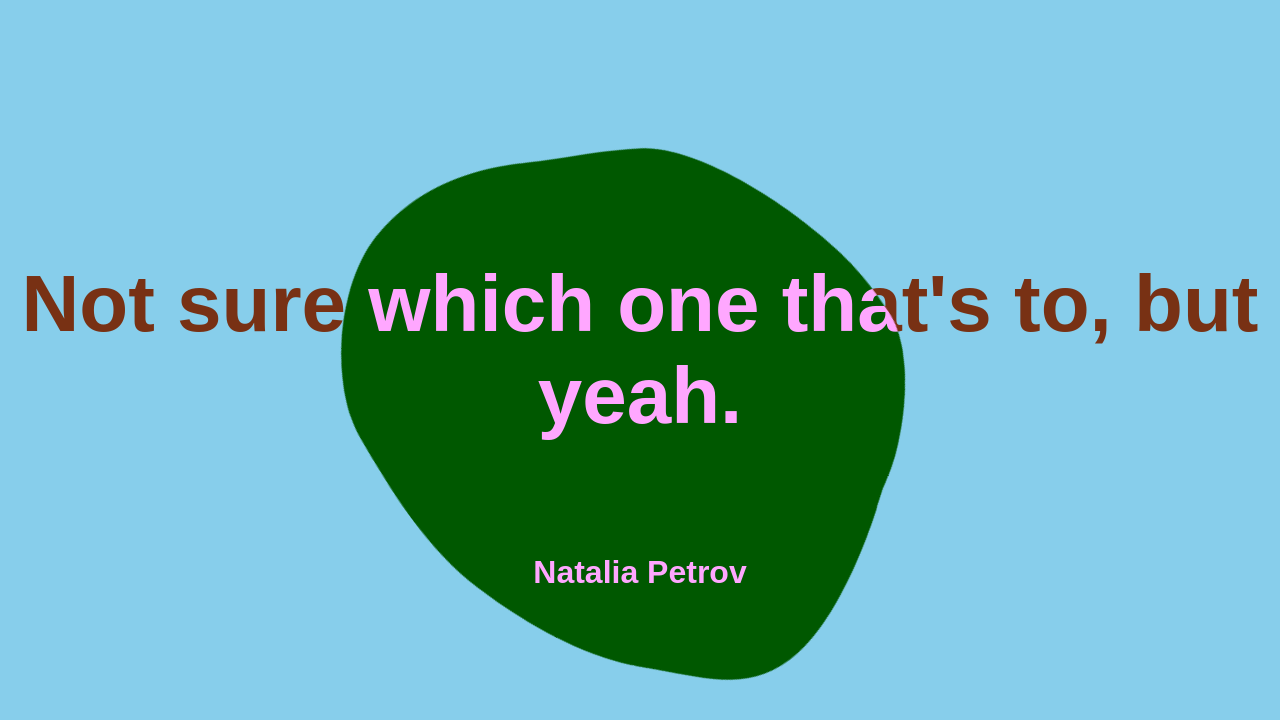
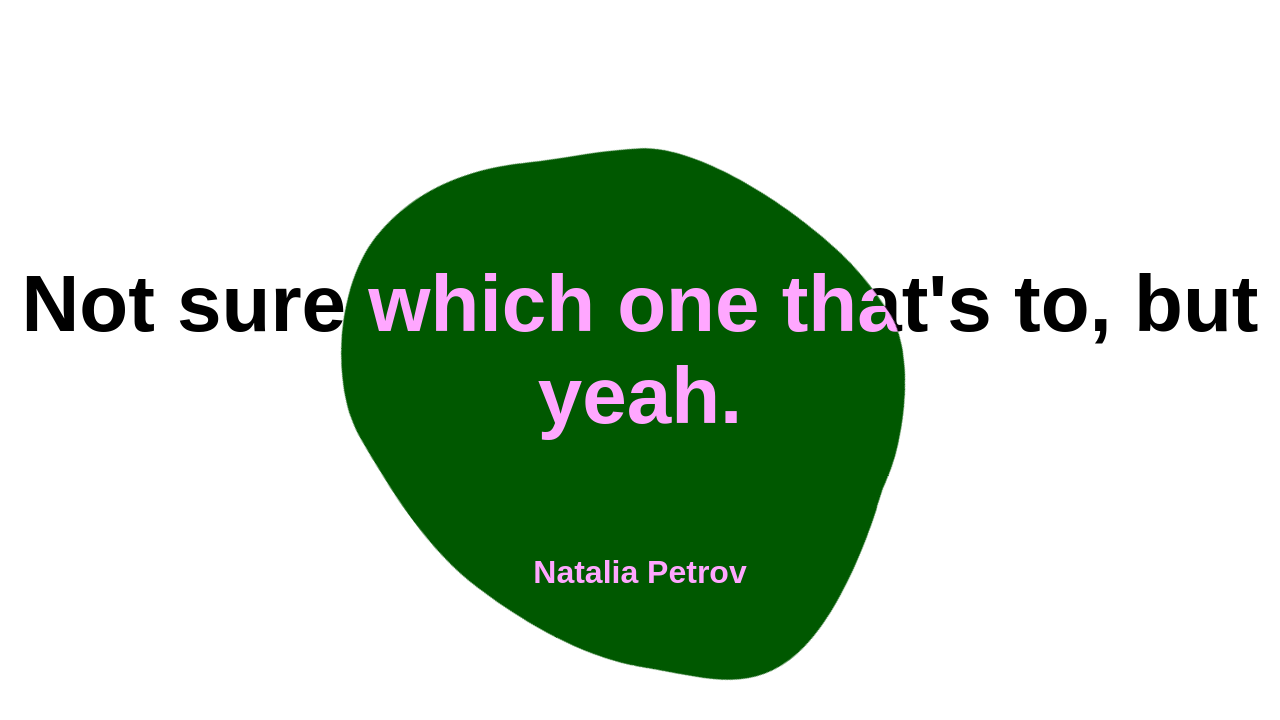
Before and after one commit to Fred-Hunter/fred-hunter, a plain HTML site: page quotes.html in a window 1280 px wide. Drawn offline with Linux system fonts and the light colour scheme.

Commit message:
Fix quotes page colour

```diff
--- a/quotes.html
+++ b/quotes.html
@@ -1,5 +1,5 @@
 <!DOCTYPE html>
-<html>
+<html class="quotes-page">
 	<head>
 		<meta charset="utf-8" />
 		<title>Anonymous quotes</title>
--- a/stylesheet.css
+++ b/stylesheet.css
@@ -12,6 +12,10 @@ body,
 html {
     overflow: hidden;
     background: var(--white);
+}
+
+html.quotes-page {
+    background: #ffffff;
 }
 
 .bodyContainer {
```
